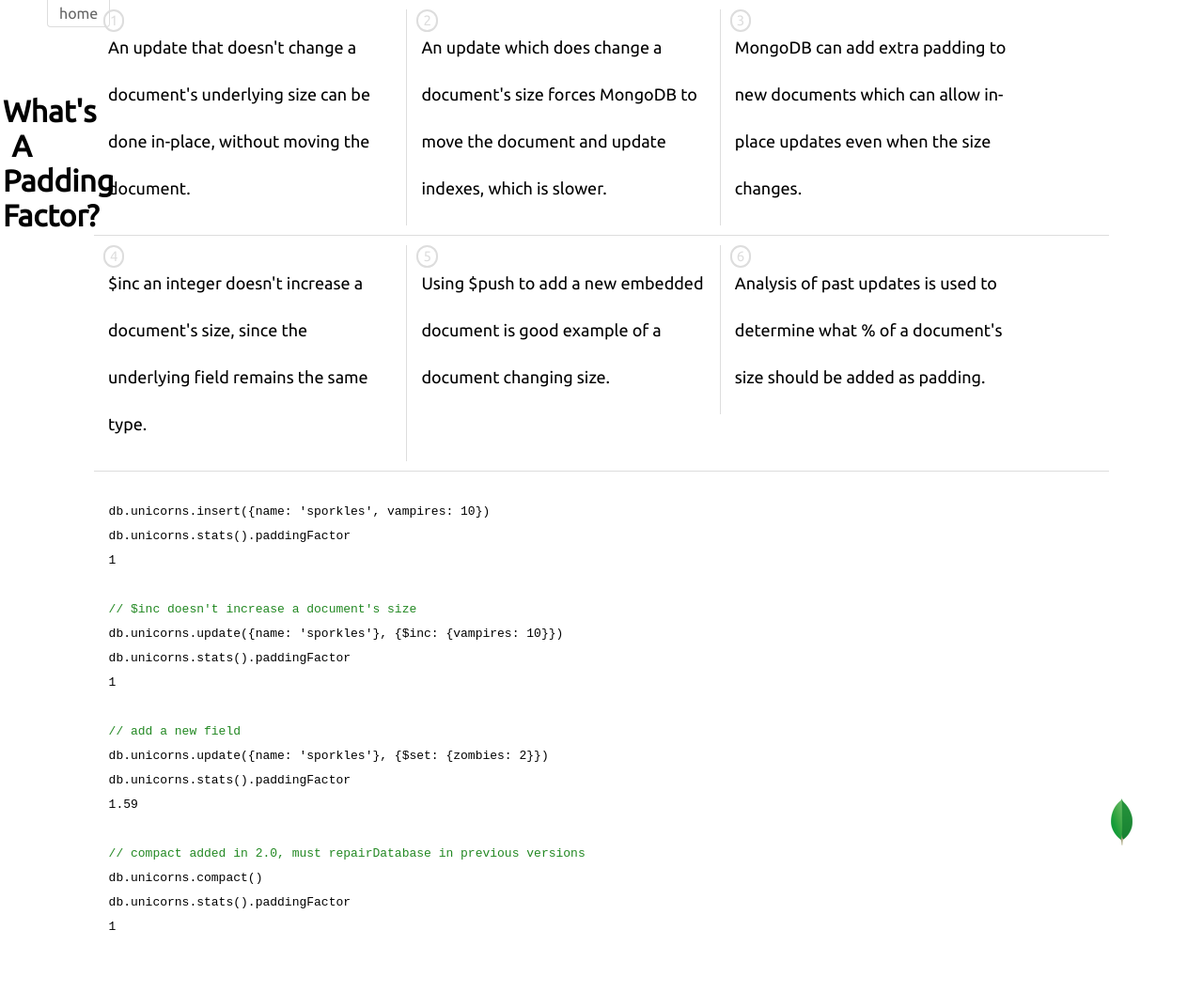
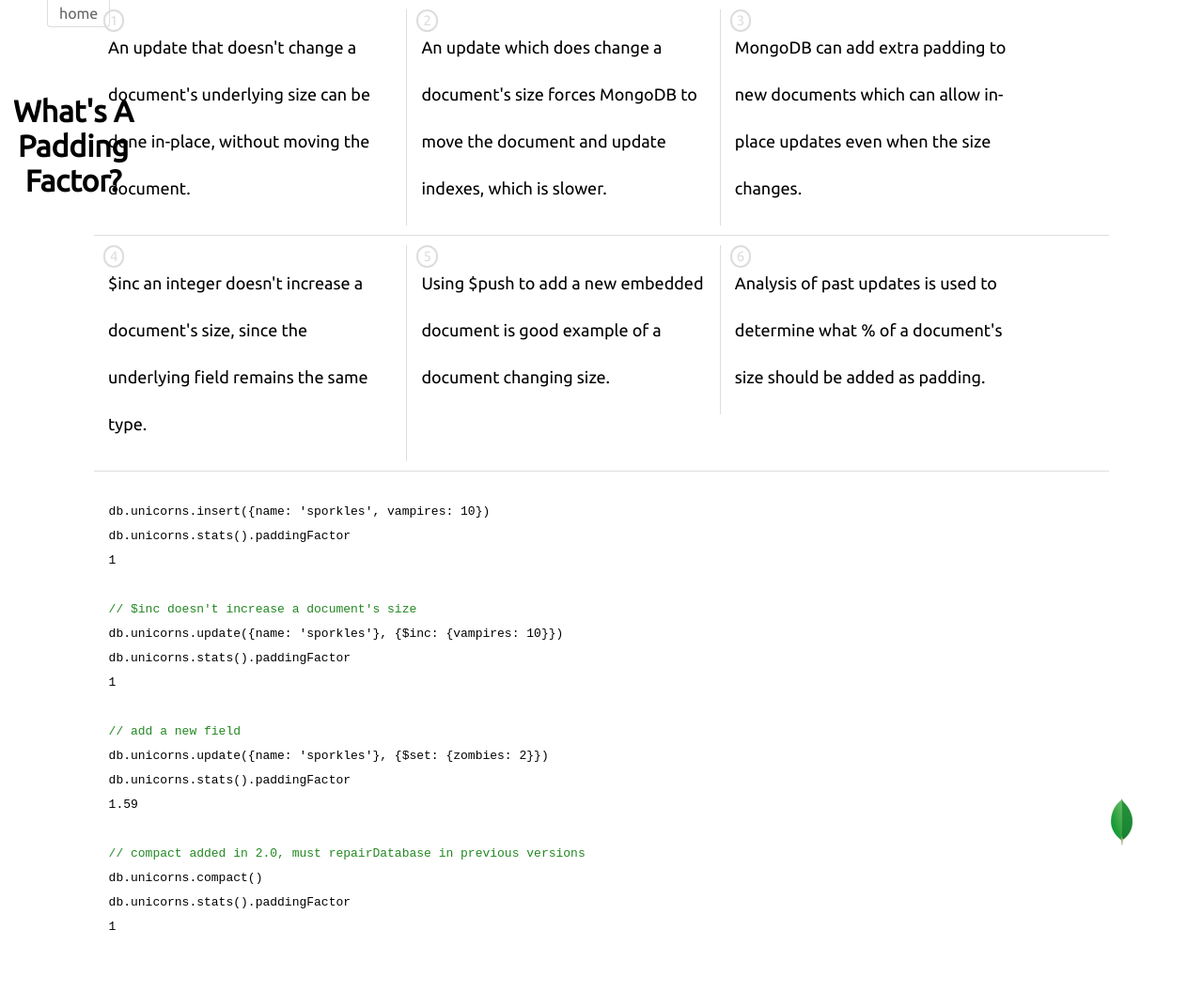
Before and after one commit to karlseguin/mongly, a Jekyll site: the page built from _posts/2011-10-10-whats-a-padding-factor.html, in a window 1280 px wide. Shown: the whole page at 94% size. Built offline with Jekyll 4.4.1, drawn with Linux system fonts in a browser that asks for light colours; nearby versions of some CDN libraries.

Commit message:
adjusted h1 width

```diff
--- a/assets/css/padding_factor.css
+++ b/assets/css/padding_factor.css
@@ -1,5 +1,5 @@
 body{font-family:Ubuntu;}
-h1{position:absolute;left:3px;top:100px;width:40px;text-align:center;}
+h1{position:absolute;left:3px;top:100px;width:150px;text-align:center;}
 .points{padding:10px 0;width:1080px;margin:0 auto;overflow:auto;border-bottom:1px solid #ddd;}
 .points:last-child{border:none;}
 .points > div{float:left;width:28%;font-size:18px;line-height:50px;padding:15px;border-right:1px solid #ddd;position:relative;}
```
